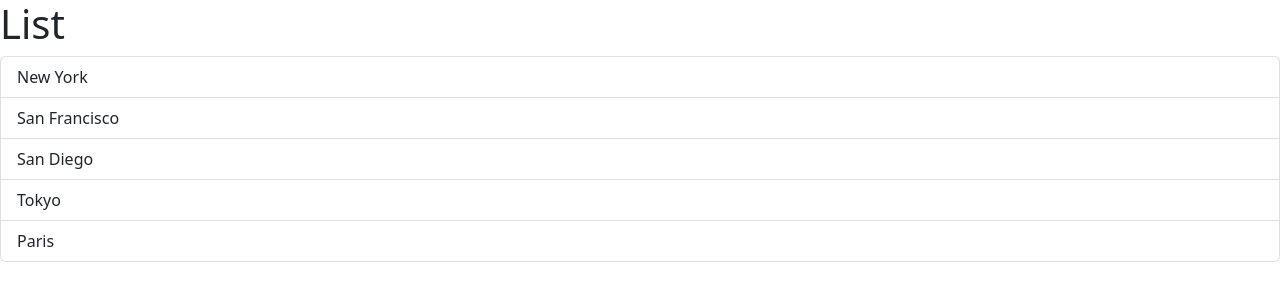
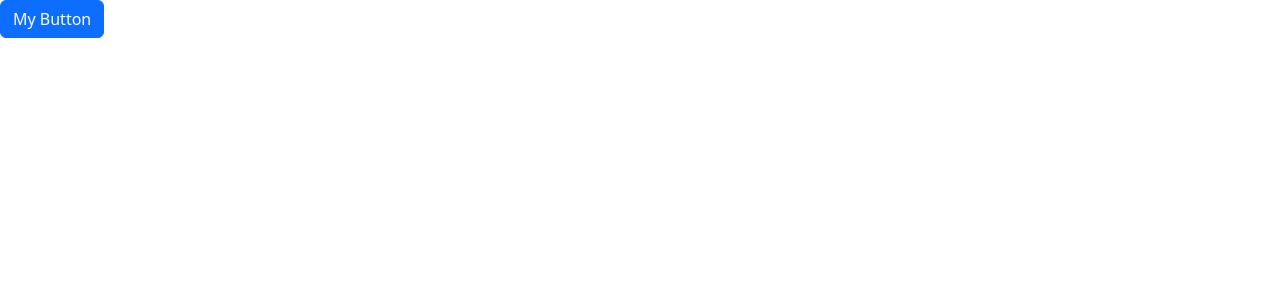
Before and after one commit to frankdev0428/react-searching-app, a React (Vite) app: page / in a window 1280 px wide. Shown: the top 300 px of the page. Built offline with nearby package versions, Linux system fonts and the light colour scheme.

Commit message:
component update

```diff
--- a/src/App.tsx
+++ b/src/App.tsx
@@ -1,9 +1,13 @@
-import ListGroup from './components/ListGroup';
+import Alert from './components/Alert'
+import Button from './components/button'
+import { useState } from 'react';
+function App() {
+  const [alertVisible, setAlertVisibility] = useState(false);
 
-function App() {
   return (
     <div>
-      <ListGroup />
+      {alertVisible && <Alert onClose={() => setAlertVisibility(false)}>My alert</Alert>}
+      <Button onClick={() => setAlertVisibility(true)} >My Button</Button>
     </div>
   )
 }
--- /dev/null
+++ b/src/components/Alert.tsx
@@ -0,0 +1,19 @@
+import { ReactNode } from "react";
+
+interface Props {
+    children: ReactNode;
+    onClose: () => void;
+}
+
+const Alert = ({ children , onClose }: Props) => {
+  return (
+    <>
+     <div className="alert alert-warning alert-dismissible fade show" role="alert">
+  {children}
+  <button type="button" className="btn-close" data-bs-dismiss="alert" aria-label="Close" onClick={onClose}></button>
+</div>
+    </>
+  )
+}
+
+export default Alert
--- /dev/null
+++ b/src/components/Button.tsx
@@ -0,0 +1,13 @@
+interface Props {
+    children: string;
+    onClick: () => void;
+    color?: string;
+}
+
+const Button = ( { children , onClick , color = 'primary' } : Props) => {
+  return (
+    <button className={'btn btn-' + color} onClick={onClick}>{children}</button>
+  )
+}
+
+export default Button;
--- a/src/components/ListGroup.tsx
+++ b/src/components/ListGroup.tsx
@@ -1,18 +1,15 @@
 import { useState } from "react";
+// typescript interface feature
 interface Props {
     items: string[];
     heading: string;
+    // (item: string) => void
+    onSelectItem: (item: string) => void;
 }
 
 
-function ListGroup(props: Props) {
-    let items = [
-        'New York',
-        'San Francisco',
-        'San Diego',
-        'Tokyo',
-        'Paris'
-    ];
+function ListGroup({ items , heading , onSelectItem}: Props) {
+
     const [selectedIndex,setSelectedIndex] = useState(-1)
     const getMessage = () => {
         return items.length === 0 && <p>No item found</p>;
@@ -21,12 +18,14 @@
 
   return (
     <>
-      <h1>List</h1>
+      <h1>{heading}</h1>
       {getMessage()}
+      {items.length === 0 && <p>No item found</p>}
       <ul className="list-group">
         {items.map((item,index) => (
             <li key={item} className={selectedIndex === index ? 'list-group-item active' : 'list-group-item' } onClick={ () => {
              setSelectedIndex(index);
+             onSelectItem(item);
             }}>{item}</li>
         ))}
       </ul>
```
